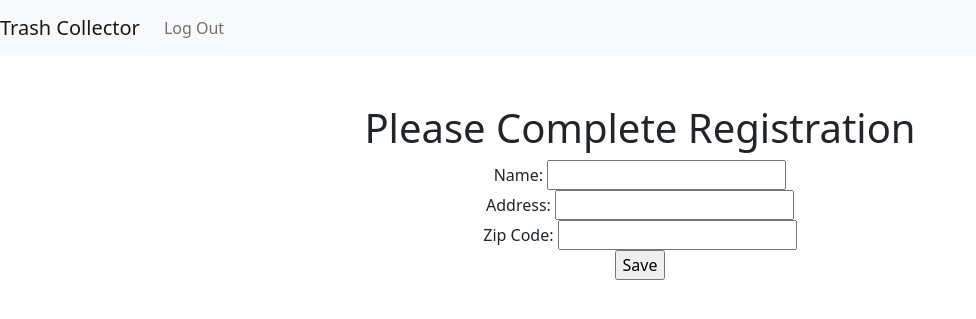
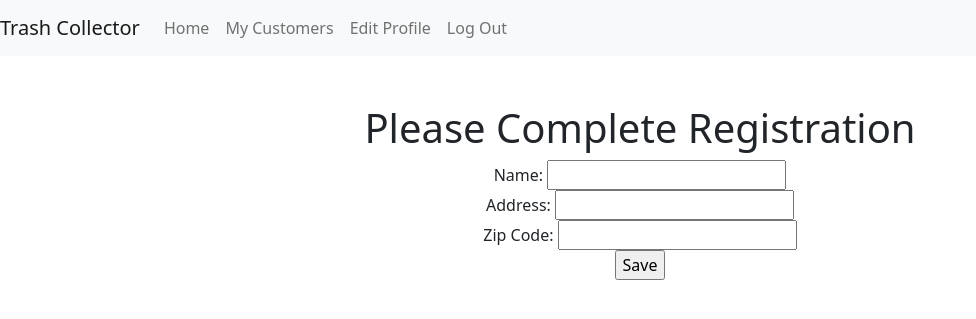
Before and after one commit to justincamp1776/Trash_Collector_Project, a Django app: page /employees/create/ in a window 1280 px wide. Shown: the top 319 px of the page, without its empty margins (0-976 px from the left). Run offline with Django 3.2, Linux system fonts and the light colour scheme; the visitor is signed in with stand-in values (Sample User, id 1).

Commit message:
Completed establishing a navigation bar for use by 'employee'

```diff
--- /dev/null
+++ b/trash_collector/employees/templates/employee_base.html
@@ -0,0 +1,7 @@
+{% extends 'base.html' %}
+
+{% block navbar %}
+    <a class="nav-item nav-link" href="#jump_to_home">Home</a>
+    <a class="nav-item nav-link" href="#jump_to_customers">My Customers</a>
+    <a class="nav-item nav-link" href="#jump_to_edit_profile">Edit Profile</a>
+{% endblock %}
--- a/trash_collector/employees/templates/employees/create.html
+++ b/trash_collector/employees/templates/employees/create.html
@@ -1,4 +1,4 @@
-{% extends 'base.html' %}
+{% extends 'employee_base.html' %}
 
 {% block title %} Employee Create {% endblock %}
 
--- a/trash_collector/employees/templates/employees/edit_profile.html
+++ b/trash_collector/employees/templates/employees/edit_profile.html
@@ -1,4 +1,7 @@
-{% extends 'base.html' %}
+{% extends 'employee_base.html' %}
+{% block navbar %}
+
+
 
 {% block title %} Employee Profile Edit {% endblock %}
 
--- a/trash_collector/employees/templates/employees/index.html
+++ b/trash_collector/employees/templates/employees/index.html
@@ -1,4 +1,4 @@
-{% extends 'base.html' %}
+{% extends 'employee_base.html' %}
 
 {% block title %}{% block header %} Employee Home {% endblock %}{% endblock %}
 
```
